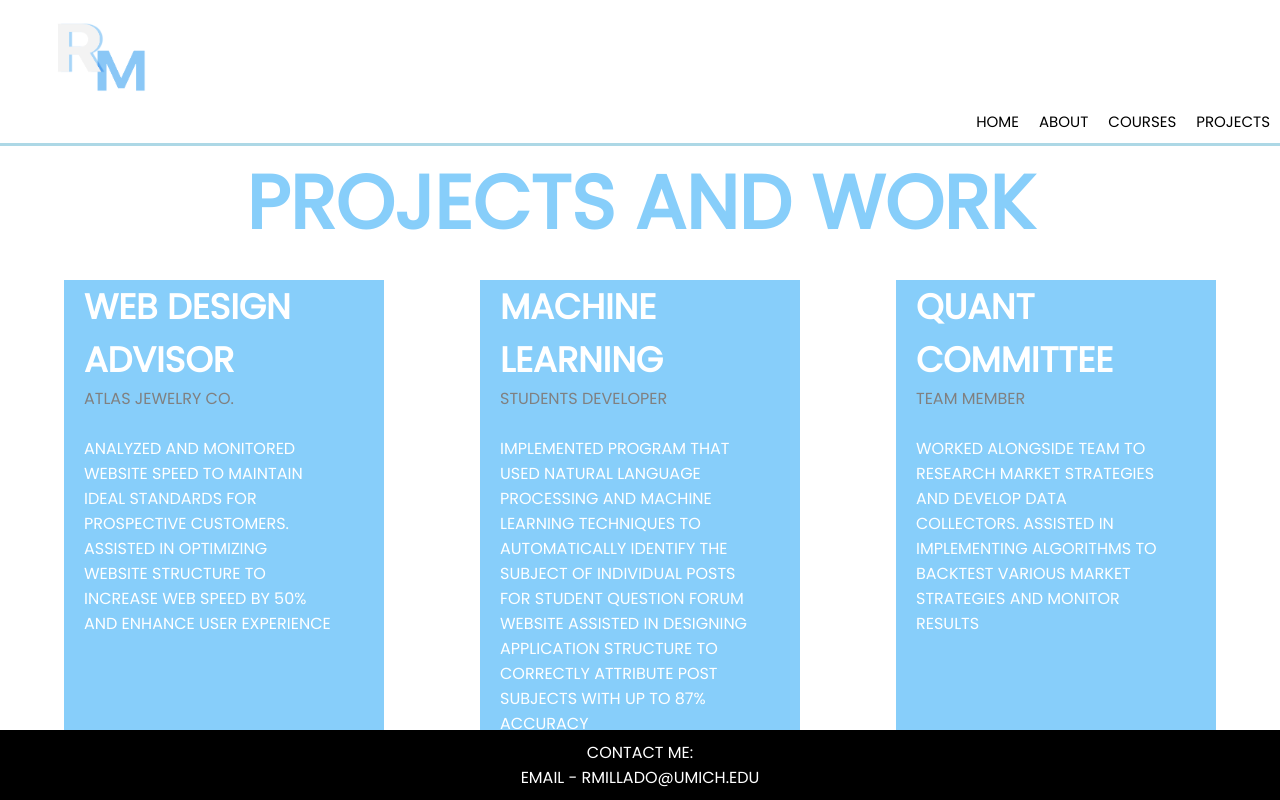
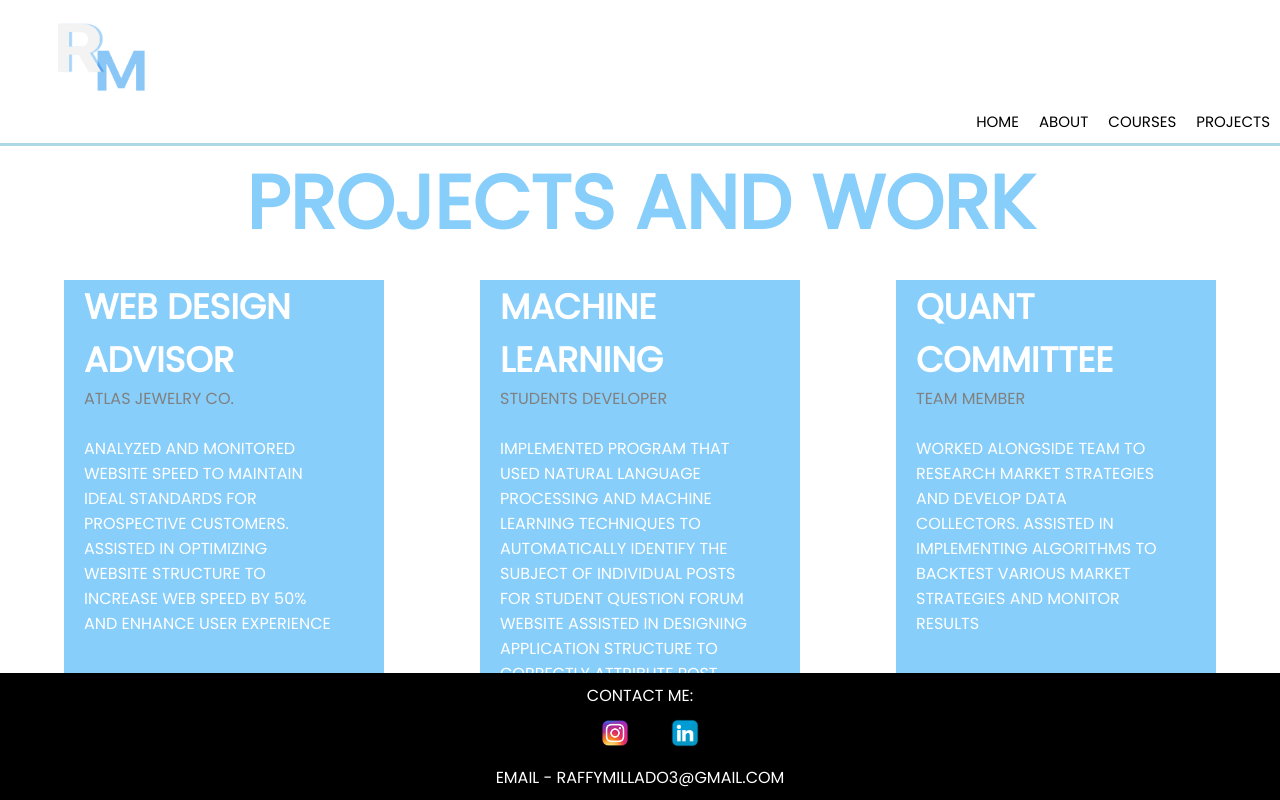
Before and after one commit to rmillado/portfolio, a plain HTML site: page projects.html in a window 1280 px wide. Drawn offline with Linux system fonts and the light colour scheme.

Commit message:
Update projects.html

```diff
--- a/projects.html
+++ b/projects.html
@@ -52,8 +52,8 @@
 	</main>
 
 	<footer>
-		<p>Contact me:</p>
-		<p>Email - rmillado@umich.edu</p>
+		<p>Contact me:</p><img src="imgs/instagram.png" alt="instagram" id = "instagram"><img src="imgs/linkedin.png" alt="linkedin" id = "linkedin">
+		<p>Email - raffymillado3@gmail.com
 	</footer>
 </body>
 </html>
```
